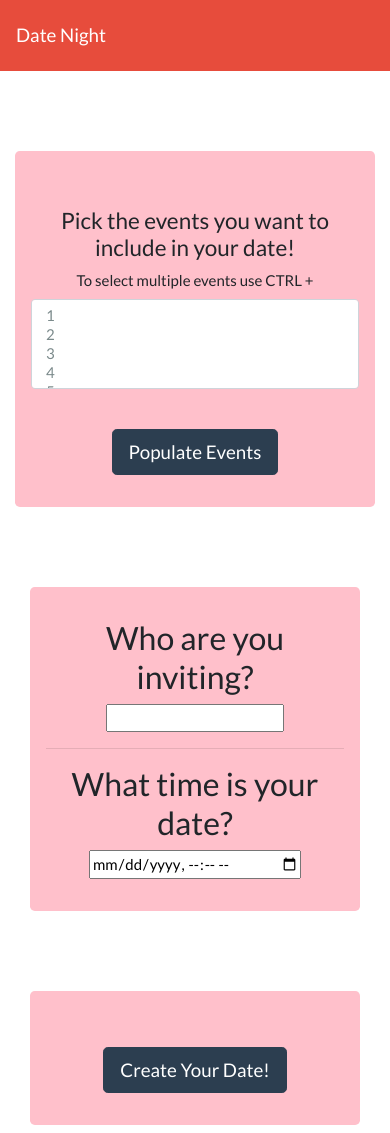
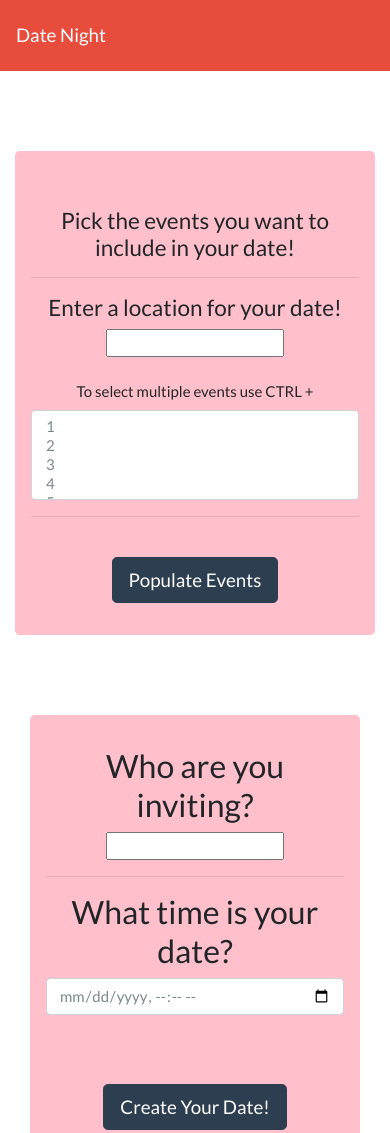
Before and after one commit to roberttilton/DateNightApp, a plain HTML site: page public/secondpage.html in a window 390 px wide. Shown: the top 1133 px of the page. Drawn offline with nearby package versions, Linux system fonts and the light colour scheme.

Commit message:
added responsiveness

```diff
--- a/public/assets/css/style.css
+++ b/public/assets/css/style.css
@@ -1,3 +1,7 @@
 .jumbotron {
     background-color: #ffc0cb;
 }
+
+.calendar {
+    width: 50%;
+}
--- a/public/secondpage.html
+++ b/public/secondpage.html
@@ -20,6 +20,11 @@
 
         <div style="margin-top: 80px;" class="jumbotron text-center">
         <h4 class="mt-4">Pick the events you want to include in your date!</h4>
+        <hr>
+        <h4>Enter a location for your date!</h4>
+        <input type="text">
+        <br>
+        <br>
         <div class="form-group">
             <label for="exampleFormControlSelect2">To select multiple events use CTRL + </label>
             <select multiple class="form-control" id="exampleFormControlSelect2">
@@ -30,6 +35,7 @@
               <option>5</option>
             </select>
           </div>
+        <hr>
         <a class="btn btn-primary btn-lg mt-4" href="/notes" role="button">Populate Events</a>
         </div>
 
@@ -39,13 +45,10 @@
             <input type="text">
             <hr>
             <h3>What time is your date?</h3>
-            <input type="datetime-local">
-            </div>
-        </div>
-
-        <div class="container">
-            <div style="margin-top: 80px;" class="jumbotron text-center">
-                <a class="btn btn-primary btn-lg mt-4" href="/notes" role="button">Create Your Date!</a>
+            <input type="datetime-local" class="form-control">
+            <br>
+            <br>
+            <a class="btn btn-primary btn-lg mt-4" href="/notes" role="button">Create Your Date!</a>
             </div>
         </div>
 
```
